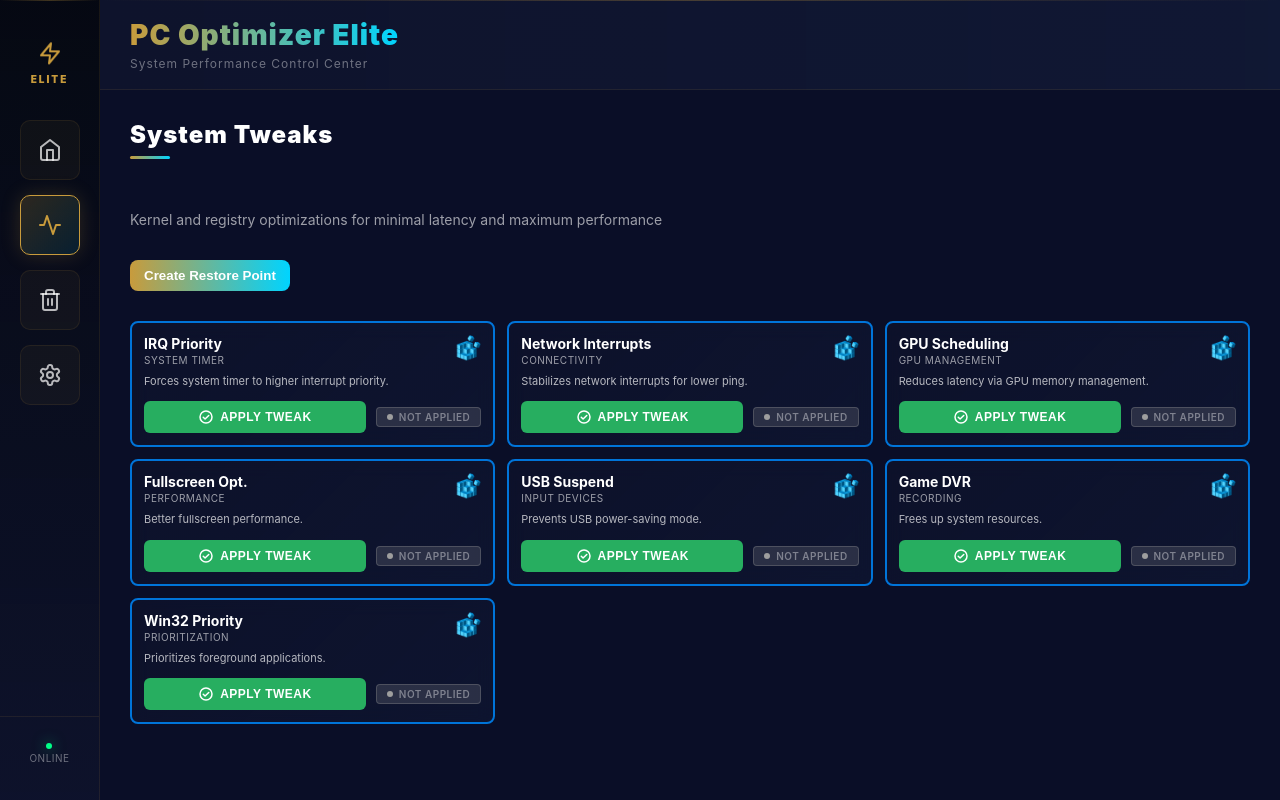
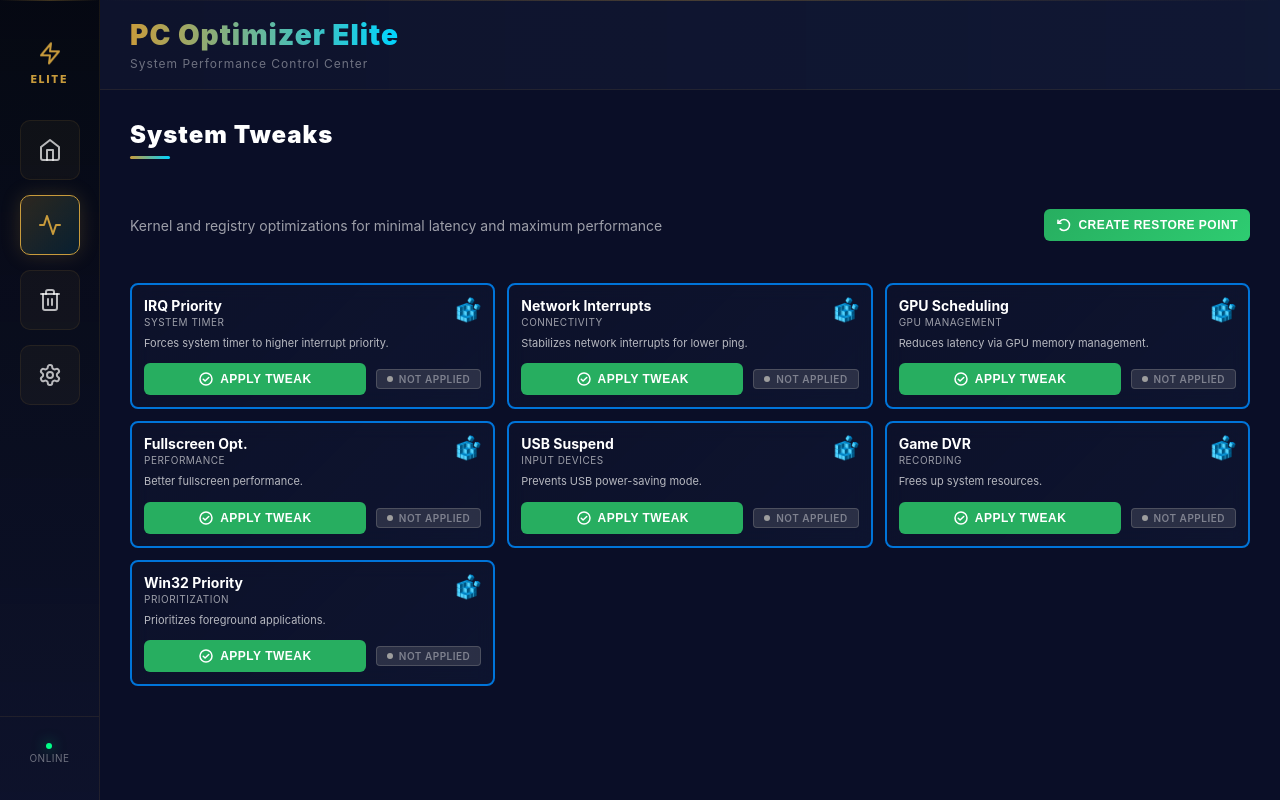
Before and after one commit to xGlobalShock/GSClient, a React (Create React App) app: page / in a window 1280 px wide. Both pictures are taken after a click on the button 49 px from the left and 225 px from the top of the page. Built offline with nearby package versions, Linux system fonts and the light colour scheme.

Commit message:
GS Performance Updated

```diff
--- a/src/pages/Cleaner.tsx
+++ b/src/pages/Cleaner.tsx
@@ -45,6 +45,11 @@ const Cleaner: React.FC = () => {
     try {
       const channel = cleanerMap[id];
       if (window.electron?.ipcRenderer && channel) {
+        // If clearing the Windows Update cache, warn user it may take a while
+        if (id === 'update-cache') {
+          addToast('Clearing update cache — this can take a minute or more', 'info');
+        }
+
         const result: CleanResult = await window.electron.ipcRenderer.invoke(channel);
         let message = result.message;
 
--- a/src/pages/Performance.tsx
+++ b/src/pages/Performance.tsx
@@ -1,6 +1,7 @@
 import React, { useState, useEffect } from 'react';
 import { motion } from 'framer-motion';
 import PerformanceTweakCard from '../components/PerformanceTweakCard';
+import { ArrowCounterClockwise } from 'phosphor-react';
 import { performanceTweaks } from '../data/performanceTweaks';
 import { useToast } from '../contexts/ToastContext';
 import '../styles/Performance.css';
@@ -27,16 +28,34 @@ const Performance: React.FC = () => {
     try {
       if (window.electron?.ipcRenderer) {
         const restoreDesc = `PC Optimizer - Before Tweak Application`;
+        const maxAttempts = 3;
+        let attempt = 0;
+        let success = false;
+        let lastMessage = '';
+
+        while (attempt < maxAttempts && !success) {
+          attempt++;
           const restoreResult: any = await window.electron.ipcRenderer.invoke('system:create-restore-point', restoreDesc);
           if (restoreResult && restoreResult.success) {
             setLastRestoreInfo(restoreResult.verify || null);
-          addToast(restoreResult.message || 'System restore point created', 'info');
+            addToast(restoreResult.message || `System restore point created (attempt ${attempt})`, 'info');
+            success = true;
+            break;
           } else {
-          addToast(restoreResult?.message || 'Failed to create system restore point', 'error');
+            lastMessage = restoreResult?.message || 'Failed to create system restore point';
+            // small delay before retrying
+            if (attempt < maxAttempts) await new Promise(res => setTimeout(res, 1500));
+          }
+        }
+
+        if (!success) {
+          setLastRestoreInfo(null);
+          addToast(lastMessage, 'error');
         }
       }
     } catch (error) {
-      addToast(`Error creating restore point: ${error instanceof Error ? error.message : 'Unknown'}`, 'error');
+      const msg = `Error creating restore point: ${error instanceof Error ? error.message : 'Unknown'}`;
+      addToast(msg, 'error');
     } finally {
       setCreatingRestore(false);
     }
@@ -166,20 +185,27 @@ const Performance: React.FC = () => {
       transition={{ duration: 0.5 }}
     >
       <h2 className="section-title">System Tweaks</h2>
+      <div className="section-header-row">
         <p className="section-subtitle">
           Kernel and registry optimizations for minimal latency and maximum performance
         </p>
-      <div className="restore-controls">
+
+        <div className="restore-controls restore-controls-right">
           <button
             className="restore-button"
             onClick={handleCreateRestorePoint}
             disabled={creatingRestore}
+            title="Create a system restore point (retries if Windows throttles)"
           >
+            <ArrowCounterClockwise size={16} weight="bold" className="button-icon" />
             {creatingRestore ? 'Creating...' : 'Create Restore Point'}
           </button>
           {lastRestoreInfo && (
             <div className="restore-info">Last: {lastRestoreInfo.postObj?.CreationTime || lastRestoreInfo.postObj?.CreationTimeUtc || ''}</div>
           )}
+
+
+      </div>
       </div>
 
       <div className="tweaks-grid">
--- a/src/styles/Performance.css
+++ b/src/styles/Performance.css
@@ -114,25 +114,36 @@
 }
 
 .restore-button {
-  background: linear-gradient(90deg, var(--color-primary), var(--color-secondary));
-  color: #fff;
+  /* Match tweak button styles */
+  display: inline-flex;
+  align-items: center;
+  justify-content: center;
+  gap: 6px;
+  padding: 8px 12px;
   border: none;
-  padding: 8px 14px;
-  border-radius: 8px;
-  font-weight: 700;
+  border-radius: 6px;
+  font-weight: 600;
+  font-size: 12px;
+  color: #ffffff;
   cursor: pointer;
-  transition: transform 0.12s ease, box-shadow 0.12s ease;
+  transition: all 0.2s ease;
+  text-transform: uppercase;
+  letter-spacing: 0.5px;
+  background: linear-gradient(135deg, #27ae60 0%, #2ecc71 100%); /* green apply-style */
 }
 
 .restore-button:disabled {
-  opacity: 0.5;
+  opacity: 0.7;
   cursor: not-allowed;
-  transform: none;
 }
 
 .restore-button:hover:not(:disabled) {
-  transform: translateY(-1px);
-  box-shadow: 0 6px 18px rgba(0,0,0,0.25);
+  transform: scale(1.03);
+  box-shadow: 0 8px 30px rgba(46, 204, 113, 0.12);
+}
+
+.restore-button:active:not(:disabled) {
+  transform: scale(0.98);
 }
 
 .restore-info {
@@ -154,3 +165,31 @@
     width: 100%;
   }
 }
+
+.section-header-row {
+  display: flex;
+  align-items: center;
+  justify-content: space-between;
+  gap: 16px;
+  margin-bottom: 12px;
+}
+
+.restore-controls-right {
+  display: flex;
+  gap: 12px;
+  align-items: center;
+}
+
+@media (max-width: 720px) {
+  .section-header-row {
+    flex-direction: column;
+    align-items: flex-start;
+  }
+  .restore-controls-right {
+    width: 100%;
+    justify-content: flex-start;
+  }
+  .restore-button {
+    width: auto;
+  }
+}
```
Also changed, not shown: main.js (+49 -21 lines). Lines whose indentation alone changed are shown as unchanged.
